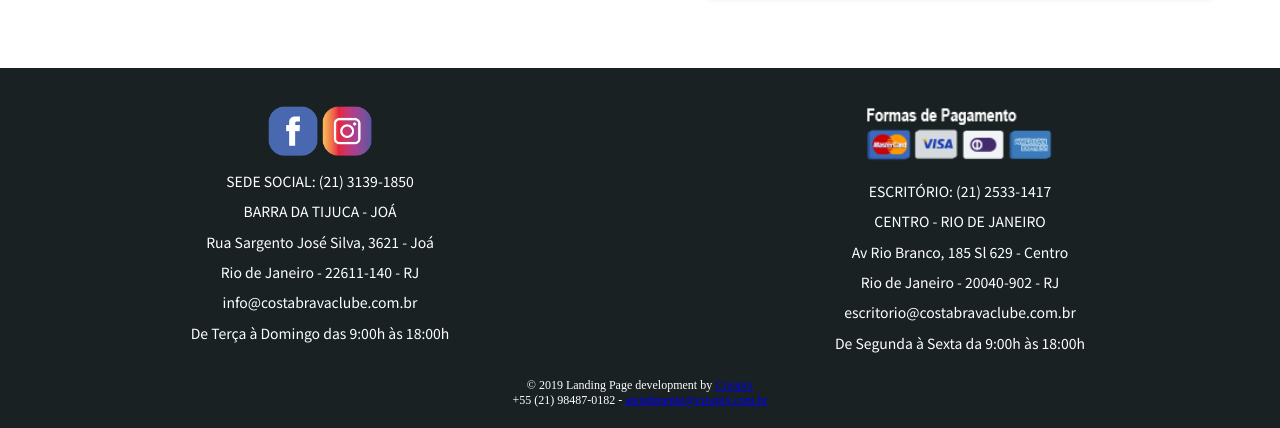
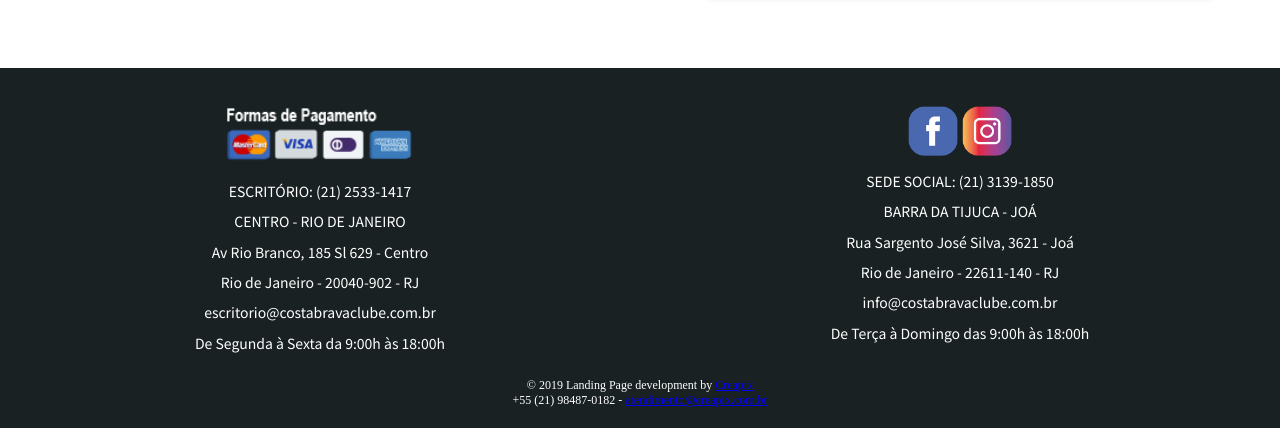
Before and after one commit to alexsrs/costaBravaNovo, a PHP site: page / in a window 1280 px wide; the page is wider, and only the part inside the window is pictured. Shown: the part 3996-4424 px from the top of that part. Run offline with PHP 8.4, Linux system fonts and the light colour scheme; some web fonts are replaced.

Commit message:
Update style.css

```diff
--- a/css/style.css
+++ b/css/style.css
@@ -711,7 +711,7 @@ footer p {
 .rodape-left{
 	/*background-color: red;*/
 	width: 50%;
-	float: left;
+	float: right;
 	padding-bottom: 2%;
 	padding-top: 2%;
 }
@@ -719,7 +719,7 @@ footer p {
 .rodape-right{
 	/*background-color: blue;*/
 	width: 50%;
-	float: right;
+	float: left;
 	padding-bottom: 2%;
 	padding-top: 2%;
 }
```
